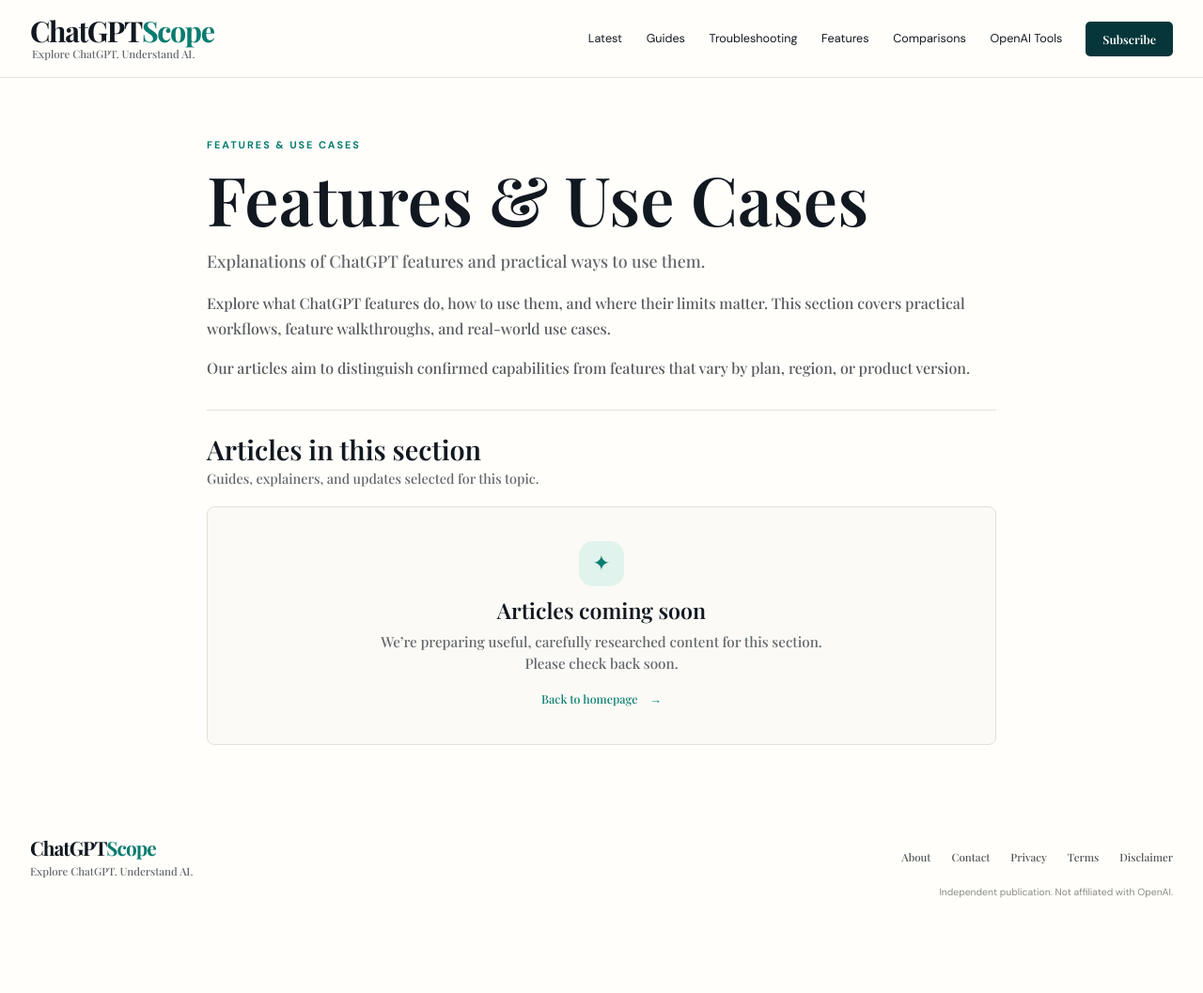
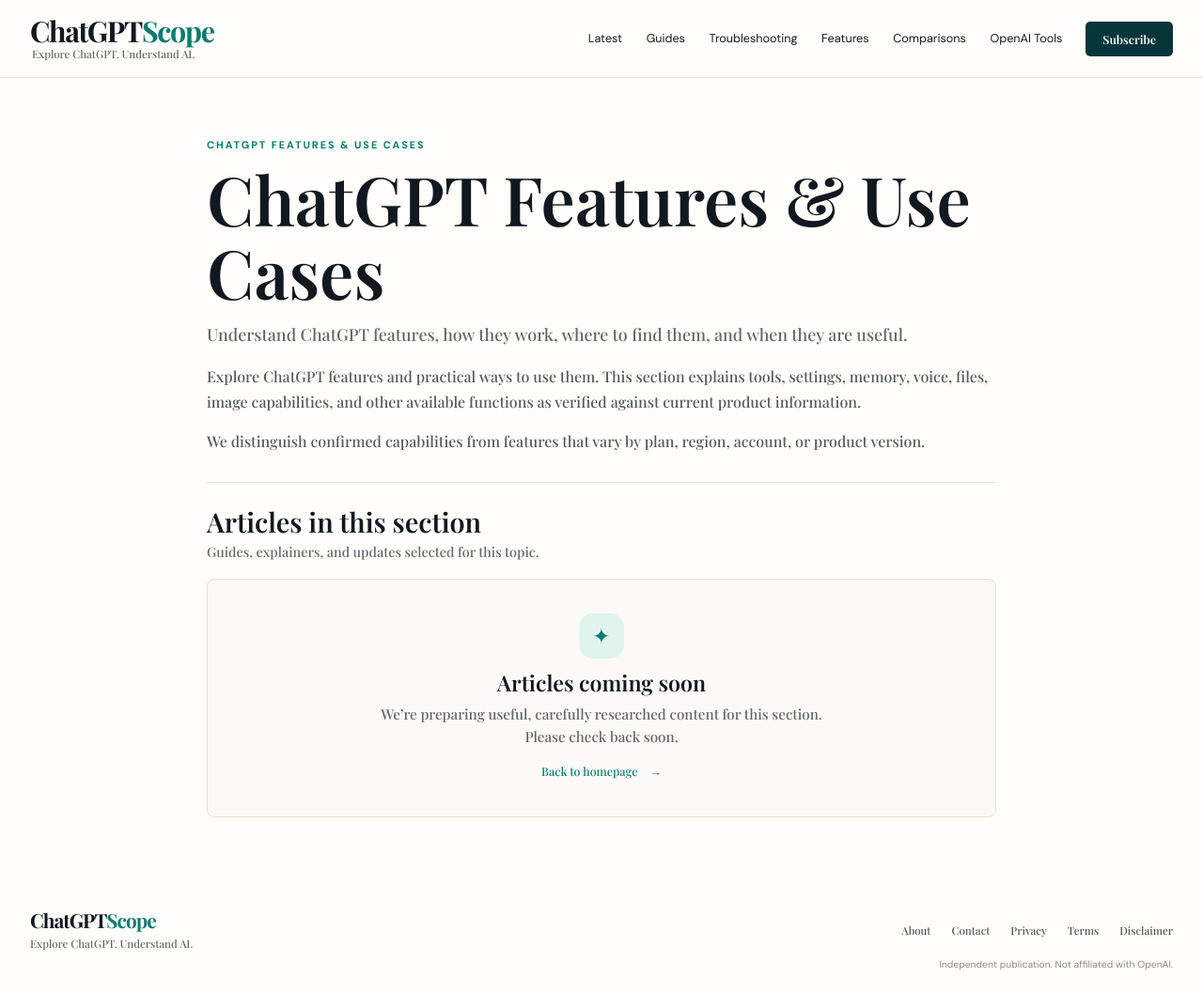
Before and after one commit to todaysnewsai/ChatGPTScope, a Jekyll site: the page built from features/index.md, in a window 1280 px wide and 1057 px high. Shown: the whole window at 94% size. Built offline with Jekyll 4.4.1, drawn with Linux system fonts in a browser that asks for light colours.

Commit message:
Complete ChatGPTScope topic page: features/index.md

```diff
--- a/features/index.md
+++ b/features/index.md
@@ -1,11 +1,11 @@
 ---
 layout: page
-title: "Features & Use Cases"
+title: "ChatGPT Features & Use Cases"
 permalink: /features/
 category: features
-description: "Explanations of ChatGPT features and practical ways to use them."
+description: "Understand ChatGPT features, how they work, where to find them, and when they are useful."
 ---
 
-Explore what ChatGPT features do, how to use them, and where their limits matter. This section covers practical workflows, feature walkthroughs, and real-world use cases.
+Explore ChatGPT features and practical ways to use them. This section explains tools, settings, memory, voice, files, image capabilities, and other available functions as verified against current product information.
 
-Our articles aim to distinguish confirmed capabilities from features that vary by plan, region, or product version.
+We distinguish confirmed capabilities from features that vary by plan, region, account, or product version.
```
